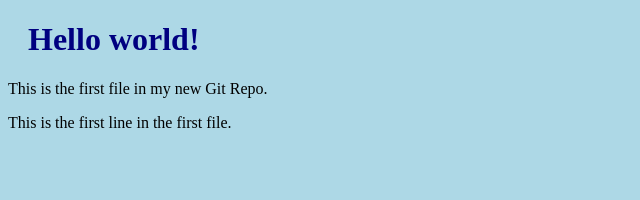
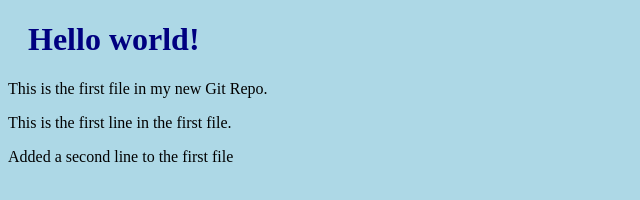
Before and after one commit to Panav-Kumar2001/hello-world, a plain HTML site: page index.html in a window 1280 px wide. Shown: the whole page, without its empty margins (0-640 px from the left). Drawn offline with Linux system fonts and the light colour scheme.

Commit message:
Added a second line to the master copy branch

```diff
--- a/index.html
+++ b/index.html
@@ -8,5 +8,6 @@
     <h1>Hello world!</h1>
     <p>This is the first file in my new Git Repo.</p>
     <p>This is the first line in the first file.</p>
+    <p>Added a second line to the first file</p>
   </body>
 </html>
```
